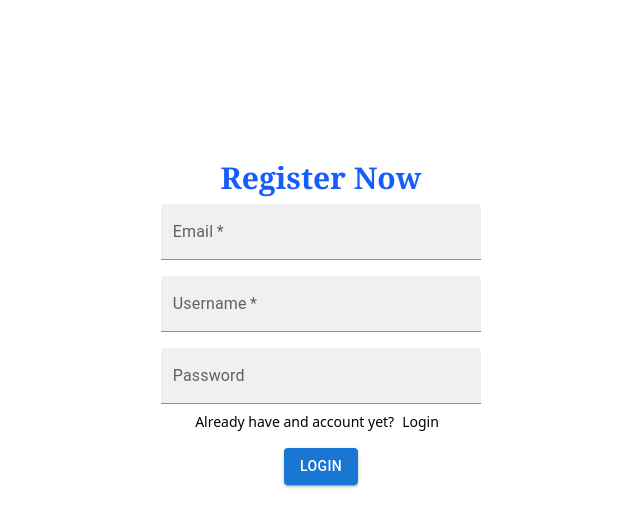
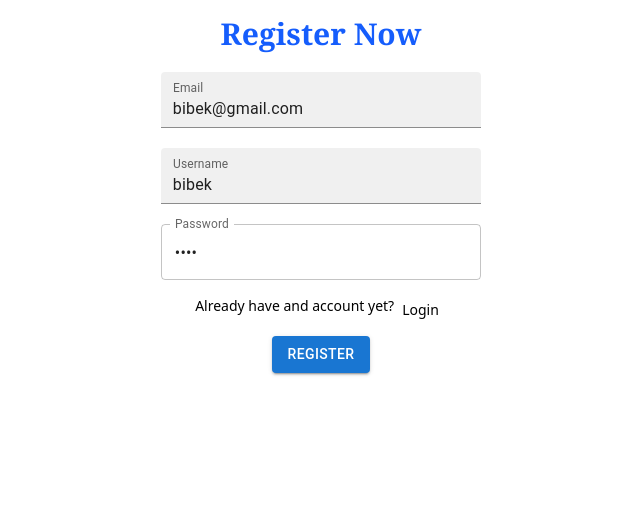
Before and after one commit to Bibekl-lamichhane/Ecommerce001, a Next.js app in the folder my-app/: page /register in a window 1280 px wide. Shown: the top 526 px of the page, without its empty margins (319-959 px from the left). Built offline with nearby package versions, Linux system fonts and the light colour scheme.

Commit message:
form validatation addedd

```diff
--- a/my-app/package.json
+++ b/my-app/package.json
@@ -12,11 +12,14 @@
     "@emotion/react": "^11.14.0",
     "@emotion/styled": "^11.14.1",
     "@mui/icons-material": "^7.2.0",
+    "@mui/joy": "^5.0.0-beta.52",
     "@mui/material": "^7.2.0",
     "@tailwindcss/line-clamp": "^0.4.4",
+    "formik": "^2.4.6",
     "next": "15.3.5",
     "react": "^19.0.0",
-    "react-dom": "^19.0.0"
+    "react-dom": "^19.0.0",
+    "yup": "^1.6.1"
   },
   "devDependencies": {
     "@eslint/eslintrc": "^3",
--- /dev/null
+++ b/my-app/src/app/contactus/page.js
@@ -0,0 +1,9 @@
+import React from 'react'
+
+const page = () => {
+  return (
+    <div>page</div>
+  )
+}
+
+export default page
--- a/my-app/src/app/globals.css
+++ b/my-app/src/app/globals.css
@@ -24,3 +24,6 @@ body {
   color: var(--foreground);
   font-family: Arial, Helvetica, sans-serif;
 } */
+*{
+  margin-top: 4px;
+}
--- a/my-app/src/app/layout.js
+++ b/my-app/src/app/layout.js
@@ -1,6 +1,5 @@
 import { Geist, Geist_Mono } from "next/font/google";
-import "./globals.css";
-
+import "./globals.css"
 const geistSans = Geist({
   variable: "--font-geist-sans",
   subsets: ["latin"],
--- a/my-app/src/app/page.js
+++ b/my-app/src/app/page.js
@@ -7,6 +7,10 @@ import { useEffect, useState } from "react";
 
 const page = () => {
   const [products, setProducts] = useState([]);
+   const[addProduct,setaddProuct]=useState(0)
+  const handelAddtoCartClick=()=>{
+  setaddProuct(addProduct+1)
+  }
   useEffect(() => {
     async function fetchProducts() {
       const res = await fetch("https://api.escuelajs.co/api/v1/products");
@@ -16,13 +20,13 @@ const page = () => {
     fetchProducts();
   }, []);
   return (<>
-    <div><NavBar/></div>
+    <div><NavBar addProduct={addProduct}/></div>
     <div></div>
     <div><main className="container mx-auto p-8">
       <h1 className="text-3xl font-bold mb-8">Products</h1>
       <div className="grid grid-cols-1 md:grid-cols-3 gap-6">
         {products.map((product) => (
-          <ProductCard key={product.id} product={product} />
+          <ProductCard  handelAddtoCartClick={handelAddtoCartClick} key={product.id} product={product} />
         ))}
       </div>
     </main></div></>
--- a/my-app/src/app/register/page.js
+++ b/my-app/src/app/register/page.js
@@ -1,52 +1,85 @@
-'use client'
-import * as React from 'react';
-import Box from '@mui/material/Box';
-import TextField from '@mui/material/TextField';
-import Link from 'next/link';
-import { Button } from '@mui/material';
+"use client";
+import * as React from "react";
+import Box from "@mui/material/Box";
+import TextField from "@mui/material/TextField";
+import Link from "next/link";
+import { Button } from "@mui/material";
+import { Formik, Form, Field } from "formik";
+import * as Yup from "yup";
+const SignupSchema = Yup.object().shape({
+
+    email: Yup.string().email("Invalid email").required("Required"),
+    username: Yup.string()
+    .min(3, "Too Short!")
+    .max(12, "Too Long!")
+    .required("Required"),
+     password: Yup.string()
+    .min(4, "Too Short!")
+    .max(25, "Too Long!")
+    .required("Required"),
+
+});
 const Page = () => {
   return (
-    <div className='flex flex-col items-center justify-center min-h-screenspace-y-4 my-40  border-blue-400 rounded-3xl'>
+    <div className="flex flex-col items-center justify-center min-h-screenspace-y-4 my-40  border-blue-400 rounded-3xl">
       <div>
-        <p className='text-blue-600  text-3xl font-bold font-serif text-center'>
+        <p className="text-blue-600  text-3xl font-bold font-serif text-center">
           Register Now
         </p>
       </div>
-
+      <Formik
+        initialValues={{
+          email: "bibek@gmail.com",
+          username: "bibek",
+          password: "1234",
+        }}
+        validationSchema={SignupSchema}
+        onSubmit={(values) => {
+          // same shape as initial values
+          console.log(values);
+        }}
+      >
+        {({ errors,touched}) => (
+            <Form  method="POST">
             <Box
-        component="form"
-        sx={{ '& .MuiTextField-root': { m: 1, width: '35ch' } }}
-        noValidate
-        autoComplete="off"
-        className='flex flex-col items-center space-y-4'
+              sx={{ "& .MuiTextField-root": { m: 1, width: "35ch" } }}
+              className="flex flex-col items-center space-y-4"
             >
-        <TextField
-          required
-          id="filled-required"
-          label="Email"
-          variant="filled"
+              <Field
+                as={TextField} name="email" label="Email" type="text" variant="filled"
                   />
-        <TextField
-          required
-          id="filled-required"
-          label="Username"
-          variant="filled"
+              {errors.email && touched.email ? <div>{errors.email}</div> : null}
+              <Field
+                as={TextField} name="username" label="Username" type="text" variant="filled"
                />
-        <TextField
-          id="filled-password-input"
+              {errors.username && touched.username ? (
+                <div>{errors.username}</div>
+              ) : null}
+              <Field
+                as={TextField}
+                name="password"
                 label="Password"
                 type="password"
-          autoComplete="current-password"
-          variant="filled"
+
               />
-        <div className='text-sm flex '><p>Already have and account yet?</p><Link href="/login"><p className='mx-2'>Login</p></Link></div>
-        <Button variant="contained" href="#" >
-  Login
+              {errors.password && touched.password ? (
+                <div>{errors.password}</div>
+              ) : null}
+              <div className="text-sm flex ">
+                <p>Already have and account yet?</p>
+                <Link href="/login">
+                  <p className="mx-2">Login</p>
+                </Link>
+              </div>
+              <Button variant="contained" type="submit">
+                Register
               </Button>
             </Box>
-
+          </Form>
+        )}
+      </Formik>
     </div>
   );
-}
+};
 
 export default Page;
--- a/my-app/src/components/navbar/navbar.jsx
+++ b/my-app/src/components/navbar/navbar.jsx
@@ -14,9 +14,8 @@ import Settings from '@mui/icons-material/Settings';
 import Logout from '@mui/icons-material/Logout';
 import Link from 'next/link';
 import ShoppingCartIcon from '@mui/icons-material/ShoppingCart';
-export default function NavBar() {
+export default function NavBar({addProduct}) {
   const [anchorEl, setAnchorEl] = React.useState(null);
-  const [cartitemNumber, setcartitemNumber] = React.useState(0);
   const open = Boolean(anchorEl);
   const handleClick = (event) => {
     setAnchorEl(event.currentTarget);
@@ -28,15 +27,19 @@ export default function NavBar() {
     <React.Fragment>
       <div className='flex justify-between mx-6'>
         <div>Rikki-Bikki Logo</div>
-      <Box sx={{ display: 'flex', alignItems: 'center', textAlign: 'center' }}>
-       <Link href="/">  <Typography sx={{ minWidth: 100 }} className='hover:text-blue-400 hover:cursor-pointer'>Home</Typography></Link>
-      <Link href="/shopnow">  <Typography sx={{ minWidth: 100 }} className='hover:text-blue-400 hover:cursor-pointer'>Shop Now</Typography></Link>
-       <Link href="/contactus">  <Typography sx={{ minWidth: 100 }} className='hover:text-blue-400 hover:cursor-pointer'>Contact Us</Typography></Link>
-       <Link href="/aboutus">  <Typography sx={{ minWidth: 100 }} className='hover:text-blue-400 hover:cursor-pointer'>About Us</Typography></Link></Box>
+      <Box  sx={{    display: {
+      xs: 'none',   // hidden on extra small
+      sm: 'none',   // hidden on small
+      md: 'flex',   // visible on medium and up
+    },alignItems: 'center',textAlign: 'center',alignItems: 'center' }}>
+       <Link href="/">  <Typography sx={{ minWidth: 100,fontSize:20,marginX:2 ,fontWeight:500}} className=' hover:text-blue-400 hover:cursor-pointer '>Home</Typography></Link>
+      <Link href="/shopnow">  <Typography sx={{ minWidth: 100 ,fontSize:20,marginX:2,fontWeight:500}} className=' hover:text-blue-400 hover:cursor-pointer '>Shop Now</Typography></Link>
+       <Link href="/contactus">  <Typography sx={{ minWidth: 100 ,fontSize:20,marginX:2,fontWeight:500}} className=' hover:text-blue-400 hover:cursor-pointer '>Contact Us</Typography></Link>
+       <Link href="/aboutus">  <Typography sx={{ minWidth: 100 ,fontSize:20,marginX:2,fontWeight:500}} className=' hover:text-blue-400 hover:cursor-pointer '>About Us</Typography></Link></Box>
         <div className='flex justify-center items-center  '>
-          <div >
-            <ShoppingCartIcon className='text-blue-400 relative'/>
-            <p className='block bg-amber-500 text-white rounded-full text-sm m-0 p-2  absolute left-11/12 top-2'>{cartitemNumber}</p>
+          <div  className='relative pb-10'>
+            <ShoppingCartIcon className='text-blue-400 absolute right-4' fontSize="large" />
+            <p className='block bg-amber-500 text-white rounded-full text-sm m-0 p-2  absolute right-0.5 bottom-3'>{addProduct}</p>
           </div>
         <Tooltip title="Account settings">
           <IconButton
--- a/my-app/src/components/productCard/productCard.jsx
+++ b/my-app/src/components/productCard/productCard.jsx
@@ -3,15 +3,13 @@ import Card from '@mui/material/Card';
 import CardActions from '@mui/material/CardActions';
 import CardContent from '@mui/material/CardContent';
 import CardMedia from '@mui/material/CardMedia';
-import Button from '@mui/material/Button';
 import Typography from '@mui/material/Typography';
-import { useState } from 'react';
 import Reaction from '../reaction/Reaction';
-export default function ProductCard({product}) {
-  const[addProduct,setaddProuct]=useState(0)
-const handelclick=()=>{
-setaddProuct(addProduct+1)
-  }
+import Box from '@mui/joy/Box';
+import Button from '@mui/joy/Button';
+import Add from '@mui/icons-material/Add';
+export default function ProductCard({ handelAddtoCartClick,product}) {
+
   return (
     <Card sx={{ maxWidth: 345 }}>
       <CardMedia
@@ -30,9 +28,8 @@ setaddProuct(addProduct+1)
       </CardContent>
       <CardActions className='flex justify-around'>
        <Reaction/>
-        <Button size="small" variant="outlined" href="#outlined-buttons" onClick={handelclick}>Add to Cart</Button>
-         {addProduct}
-         <Button  size="large">{product.price}Nrs</Button>
+        <Button onClick={()=>handelAddtoCartClick()}>+ Add to Cart</Button>
+         <p className='text-xl text-blue-500'  size="large">{product.price}<span className='text-lg text-blue-500 mx-0.5'>Nrs</span></p>
       </CardActions>
     </Card>
   );
--- a/my-app/src/components/reaction/Reaction.jsx
+++ b/my-app/src/components/reaction/Reaction.jsx
@@ -17,7 +17,7 @@ const Reaction = () => {
       setliked(newLike);
       setcurrentReaction("like");
     } else if (newReaction == "love") {
-      if(newReaction=="love" && currentReaction=="love"){
+      if(newReaction==currentReaction){
         setcurrentReaction("like");
         return
       }
@@ -25,7 +25,7 @@ const Reaction = () => {
 
       }
   else if (newReaction == "laugh") {
-    if(newReaction=="laugh" && currentReaction=="laugh"){
+    if(newReaction==currentReaction){
         setcurrentReaction("like");
       }
       else{
@@ -37,18 +37,21 @@ setcurrentReaction("laugh")}
 
   const generateReaction=()=>{
      if (currentReaction == "like") {
-       return( <ThumbUpIcon sx={{ color: like ? blue[500] : grey[500] }} />)
+
+       return( <ThumbUpIcon onClick={()=>handelSymbolChange("like")}  sx={{ color: like ? blue[500] : grey[500] }} />)
     }
     else if (currentReaction == "love") {
-      return(  <FavoriteIcon sx={{ color: pink[500] }} />)
+
+      return(  <FavoriteIcon onClick={()=>handelSymbolChange("love")}
+        sx={{ color: pink[500] }} />)
       }
        else if (currentReaction == "laugh") {
-       return( <SentimentVerySatisfiedIcon sx={{ color: orange[500] }} />)
+       return( <SentimentVerySatisfiedIcon   onClick={()=>handelSymbolChange("laugh")} sx={{ color: orange[500] }} />)
   }
   }
   const ReactionDiv = () => {
     return (
-      <div className="my-2">
+      <div className="my-2 w-26">
         <ThumbUpIcon
           onClick={() => handelSymbolChange("like")}
           sx={{ color:!like?blue[500]:grey[500]}}
```
Also changed, not shown: 1 other file (tests, documents, lock files or other folders). Lines whose indentation alone changed are shown as unchanged.
